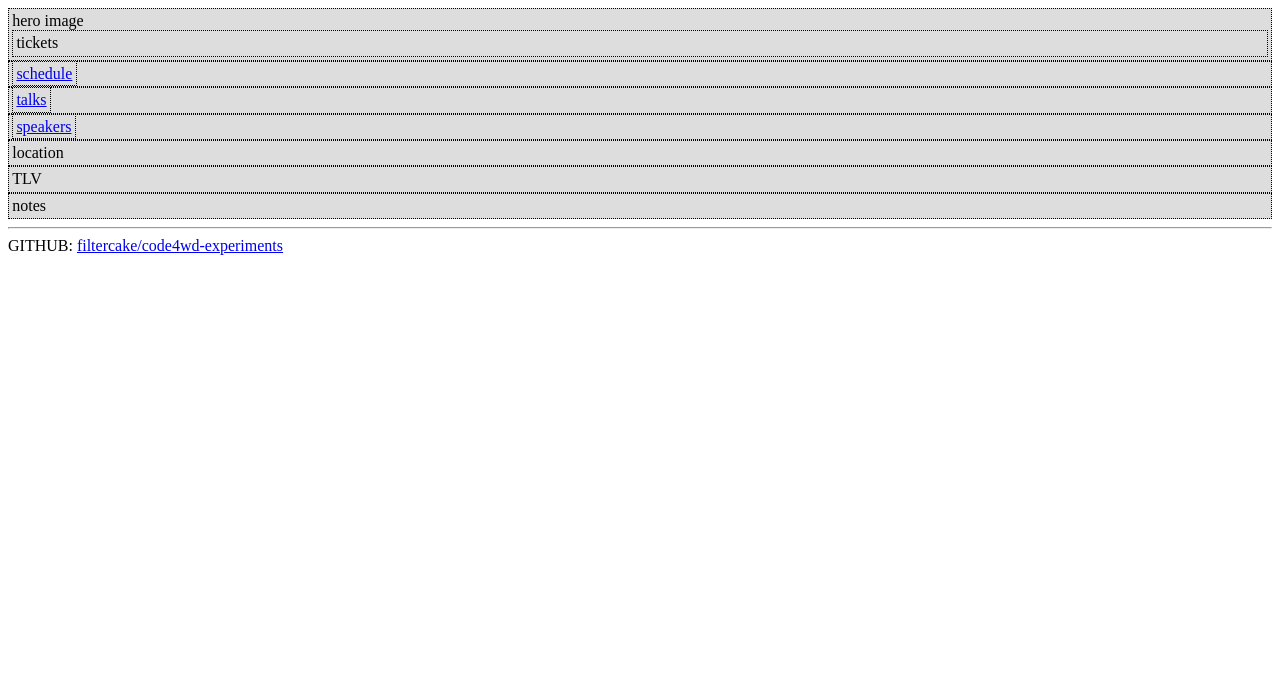
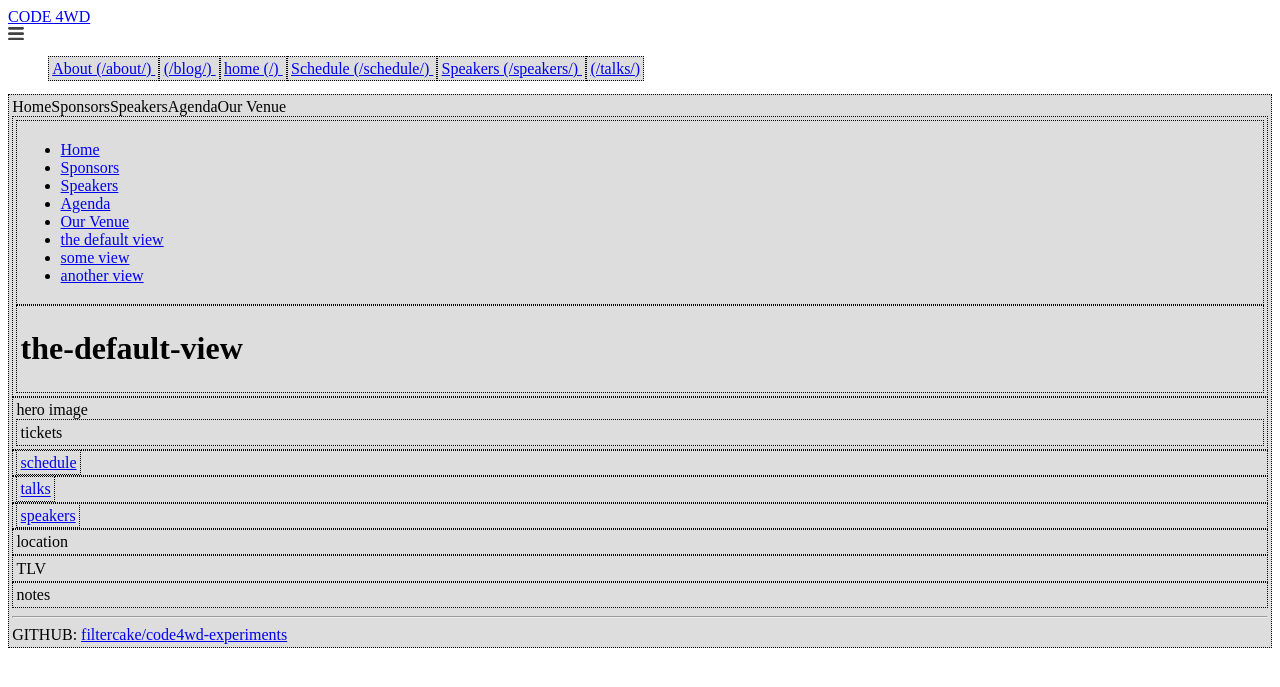
Before and after one commit to afknapping/code4wd-experiments, a Jekyll site: the page built from index.html, in a window 1280 px wide. Shown: the top 687 px of the page. Built offline with Jekyll 4.4.1, drawn with Linux system fonts in a browser that asks for light colours.

Commit message:
try :target instead of pjax to show content areas, generate sections

```diff
--- a/_includes/footer.html
+++ b/_includes/footer.html
@@ -1,4 +1,4 @@
-<footer class="site-footer">
+<!-- <footer class="site-footer">
 
   <div class="wrapper">
 
@@ -36,3 +36,4 @@
   </div>
 
 </footer>
+ -->
--- a/_includes/head.html
+++ b/_includes/head.html
@@ -6,7 +6,7 @@
   <title>{% if page.title %}{{ page.title | escape }}{% else %}{{ site.title | escape }}{% endif %}</title>
   <meta name="description" content="{% if page.excerpt %}{{ page.excerpt | strip_html | strip_newlines | truncate: 160 }}{% else %}{{ site.description }}{% endif %}">
 
-  <link rel="stylesheet" href="{{ "/css/main.css" | prepend: site.baseurl }}">
+  <!-- <link rel="stylesheet" href="{{ "/css/main.css" | prepend: site.baseurl }}"> -->
   <link rel="canonical" href="{{ page.url | replace:'index.html','' | prepend: site.baseurl | prepend: site.url }}">
   <link rel="alternate" type="application/rss+xml" title="{{ site.title }}" href="{{ "/feed.xml" | prepend: site.baseurl | prepend: site.url }}">
 </head>
--- a/_includes/header.html
+++ b/_includes/header.html
@@ -16,14 +16,16 @@
 
       <ul>
         {% for page in site.pages %}
-          {% comment %}
           {% if page.url != '/manifest.appcache' %}
-          {% endif %}
-          {% endcomment %}
+          {% if page.url != '/css/main.css' %}
+          {% if page.url != '/feed.xml' %}
 
-            <a class="c4wd-xx" href="{{ page.url | prepend: site.baseurl }}"> {{ page.url }} {% if page.title %} ({{ page.title }}) {% endif %}
+            <a class="c4wd-xx" href="{{ page.url | prepend: site.baseurl }}"> {% if page.title %} {{ page.title }} {% endif %} ({{ page.url }})
             </a>
 
+          {% endif %}
+          {% endif %}
+          {% endif %}
 
 
         {% endfor %}
@@ -44,3 +46,25 @@
   </div>
 
 </header>
+
+<style type="text/css">
+.icon, .menu-icon {
+  display: inline-block;
+  width: 1em;
+  margin-right: 0.4em;
+}
+
+
+
+[class^='c4wd'] {
+
+  border: 1px dotted black;
+  padding: .2em;
+  background-color: #ddd;
+
+}
+
+.c4wd-talks-entry {
+  display: block;
+}
+</style>
--- a/css/main.scss
+++ b/css/main.scss
@@ -4,36 +4,11 @@
 @charset "utf-8";
 
 
-// Import partials from `sass_dir` (defaults to `_sass`)
-// @import
-        // "base",
-        // "layout",
-        // "syntax-highlighting"
-// ;
 
 
 
-.icon, .menu-icon {
-  display: inline-block;
-  width: 1em;
-  margin-right: 0.4em;
-}
-
-
-
-[class^='c4wd'] {
-
-  border: 1px dotted black;
-  padding: .2em;
-  background-color: #ddd;
-
-}
-
-.c4wd-talks-entry {
-  display: block;
-}
-
-
-:target {
-  background-color: yellow;
-}
+///////////////////////////////////////
+//                                   //
+//   see <style> tag in index.html   //
+//                                   //
+///////////////////////////////////////
--- a/index.html
+++ b/index.html
@@ -1,13 +1,105 @@
+---
+layout: default
+title: home
+
+sections:
+- Home
+- Sponsors
+- Speakers
+- Agenda
+- Our Venue
+
 ---
 
----
 
 <!DOCTYPE html>
 <html>
 
   {% include head.html %}
 
+  {{ page.sections }}
+
+<style type="text/css">
+
+/*
+see [Reimagining Single-Page Applications With Progressive Enhancement – Smashing Magazine](https://www.smashingmagazine.com/2015/12/reimagining-single-page-applications-progressive-enhancement/)
+*/
+
+main > * {
+    display: none;
+}
+
+
+nav, main > *:last-child {
+    display: block;
+}
+
+@keyframes pulse {
+    0% { transform: scale(1) }
+    50% { transform: scale(1.03) }
+    100% { transform: scale(1) }
+}
+
+main > *:target {
+    display: block;
+    animation: pulse 0.2s ease-out 1;
+}
+
+main > *:target ~ * {
+    display: none;
+}
+
+
+</style>
+
   <body>
+
+<!-- see [Reimagining Single-Page Applications With Progressive Enhancement – Smashing Magazine](https://www.smashingmagazine.com/2015/12/reimagining-single-page-applications-progressive-enhancement/) -->
+<main class="c4wd-main" role="main">
+
+    <nav role="navigation" class="c4wd-nav">
+        <ul>
+          {% for section in page.sections %}
+            <li><a href="#{{ section | slugify }}">{{ section }}</a></li>
+          {% endfor %}
+
+
+            <li><a href="#the-default-view">the default view</a></li>
+            <li><a href="#some-view">some view</a></li>
+            <li><a href="#another-view">another view</a></li>
+        </ul>
+    </nav>
+
+
+    {% for section in page.sections %}
+    <div id="{{ section | slugify }}" class="c4wd-view">
+        <h1>{{ section }}</h1>
+    </div>
+
+    {% endfor %}
+
+
+
+
+    <div id="some-view" class="c4wd-view">
+        <h1>Some view</h1>
+      <!-- the static view content, enhanceable with JavaScript -->
+    </div>
+
+    <div id="another-view" class="c4wd-view">
+        <h1>another-view</h1>
+      <!-- the static view content, enhanceable with JavaScript -->
+    </div>
+
+    <div id="the-default-view" class="c4wd-view">
+        <h1>the-default-view</h1>
+      <!-- the static view content, enhanceable with JavaScript -->
+    </div>
+
+
+</main>
+
+
 
 <div class="c4wd-hero">hero image
 
@@ -39,6 +131,83 @@
 GITHUB: <a href="https://github.com/filtercake/code4wd-experiments">filtercake/code4wd-experiments</a>
 
 
+<!-- **************************** -->
+<!-- ********* DEFAULTS ********* -->
+<!-- **************************** -->
+
+<div id="debug-console" style="position: fixed; right: 1em; bottom: 1em;"></div>
+<script type="text/javascript">
+function debug (val) {
+  document.getElementById("debug-console").innerHTML = '<div style="padding: 1em; background-color: yellow; border: 3px dotted black"><code>' + val + '</code></div>';
+  console.log(val);
+}
+</script>
+
+<!-- **************************** -->
+
+
+
+
+<script type="text/javascript">
+// window.addEventListener('hashchange', function() {
+    // debug(location.hash.substr(1));
+// });
+
+
+
+(function() {
+    var app = {
+        // routes (i.e. views and their functionality) defined here
+        'routes': {
+            'some-view': {
+                'rendered': function() {
+                    console.log('this view is "some-view"');
+                }
+            },
+            'another-view': {
+                'rendered': function() {
+                    console.log('this view is "another-view"');
+                    app.routeElem.innerHTML = '<p>This JavaScript content overrides the static content for this view.</p>';
+                }
+             }
+        },
+        // The default view is recorded here. A more advanced implementation
+        // might query the DOM to define it on the fly.
+        'default': 'the-default-view',
+        'routeChange': function() {
+            app.routeID = location.hash.slice(1);
+            app.route = app.routes[app.routeID];
+            app.routeElem = document.getElementById(app.routeID);
+            app.route.rendered();
+        },
+        // The function to start the app
+        'init': function() {
+            window.addEventListener('hashchange', function() {
+                app.routeChange();
+            });
+            // If there is no hash in the URL, change the URL to
+            // include the default view's hash.
+            if (!window.location.hash) {
+                window.location.hash = app.default;
+            } else {
+                // Execute routeChange() for the first time
+                app.routeChange();
+            }
+        }
+    };
+    window.app = app;
+})();
+
+app.init();
+
+
+
+
+
+
+</script>
+
+
   </body>
 
 </html>
```
Also changed, not shown: talks.md (+0 -4 lines), README.md.
